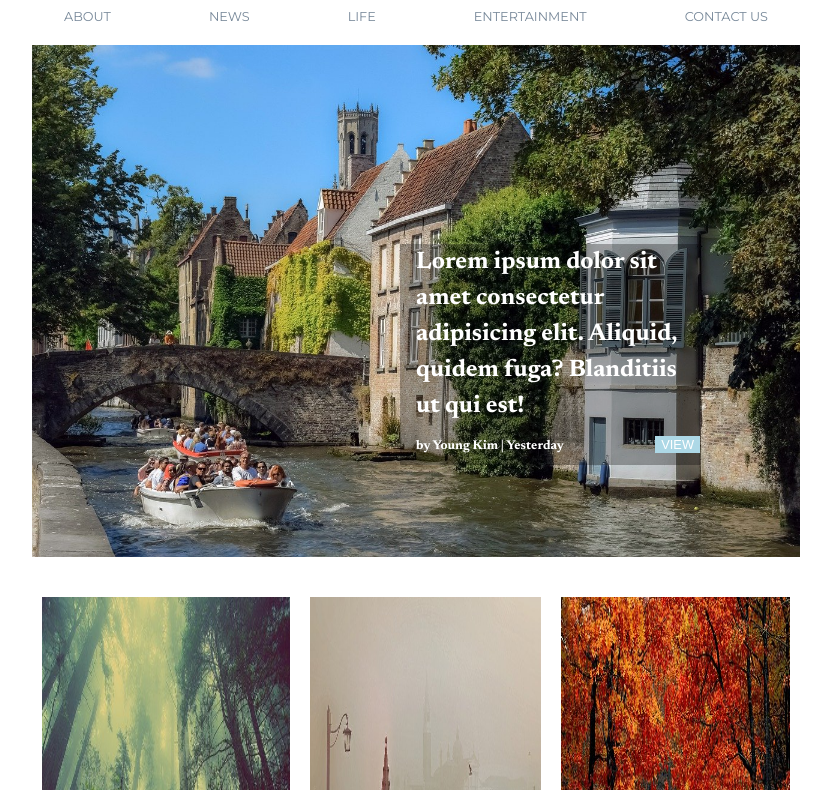
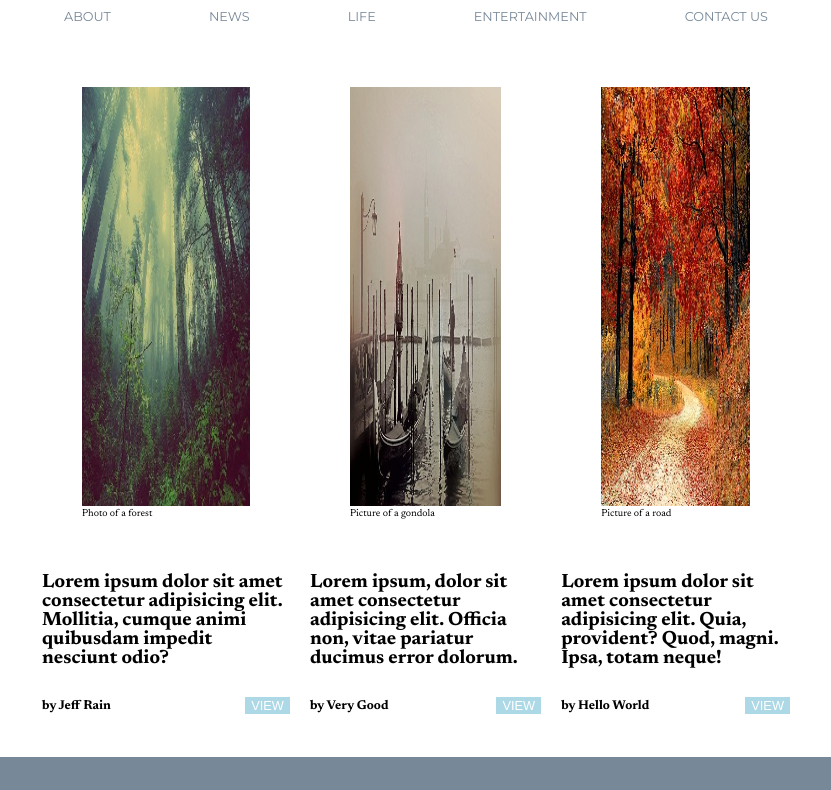
Before and after one commit to youngkim0/personal-blog, a plain HTML site: page index.html in a window 1280 px wide. Shown: the part 64-854 px from the top of the page, without its empty margins (224-1055 px from the left). Drawn offline with Linux system fonts and the light colour scheme.

Commit message:
Included figcaption and <b> <i> <u>.

```diff
--- a/index.html
+++ b/index.html
@@ -39,13 +39,13 @@
     <main class="container">
         <!-- Hero section -->
         <article class="hero">
-            <img src="images/belgium.jpg" alt="Photo of Belgium">
+
             <div class="hero__text">
                 <h2 class="hero__title">
                     Lorem ipsum dolor sit amet consectetur adipisicing elit. Aliquid, quidem fuga? Blanditiis ut qui est!
                 </h2>
                 <div class="post__view">
-                    <p class="hero__postInfo">by Young Kim | Yesterday</p>
+                    <p class="hero__postInfo"><b>by Young Kim | Yesterday</b></p>
                     <a href="/pages/post.html"><button class="post__button">View</button></a>
                 </div>
             </div>
@@ -53,7 +53,10 @@
         <!-- Recent Posts section -->
         <section class="posts">
             <article class="post">
-                <img class="post__image" src="images/forest.jpg" alt="Picture of a forest">
+                <figure><img class="post__image" src="images/forest.jpg" alt="Forest">
+                <figcaption>
+                    Photo of a forest
+                </figcaption></figure>
                 <div class="post__text">
                     <h3 class="post__title">Lorem ipsum dolor sit amet consectetur adipisicing elit. Mollitia, cumque animi quibusdam impedit nesciunt odio?</h3>
                     <div class="post__view">
@@ -63,7 +66,10 @@
                 </div>
             </article>
             <article class="post">
-                <img class="post__image" src="images/gondola.jpg" alt="Picture of a gondola">
+                <figure><img class="post__image" src="images/gondola.jpg" alt="Gondola">
+                <figcaption>
+                    Picture of a gondola
+                </figcaption></figure>
                 <div class="post__text">
                     <h3 class="post__title">Lorem ipsum, dolor sit amet consectetur adipisicing elit. Officia non, vitae pariatur ducimus error dolorum.</h3>
                     <div class="post__view">
@@ -73,7 +79,10 @@
                 </div>
             </article>
             <article class="post">
-                <img class="post__image" src="images/road.jpg" alt="Picture of a road">
+                <figure><img class="post__image" src="images/road.jpg" alt="Road">
+                <figcaption>
+                    Picture of a road
+                </figcaption></figure>
                 <div class="post__text">
                     <h3 class="post__title">Lorem ipsum dolor sit amet consectetur adipisicing elit. Quia, provident? Quod, magni. Ipsa, totam neque!</h3>
                     <div class="post__view">
@@ -86,7 +95,7 @@
     </main>
     <!-- Footer section -->
     <footer class="footer__area">
-        <p>Subscribe to our mailing list!</p>
+        <p><u>Subscribe to our mailing list!</u></p>
         <div class="email__submit">
             <input type="email" name="subscribe" id="sub">
             <button class="footer__button" type="submit">Submit</button>
```
